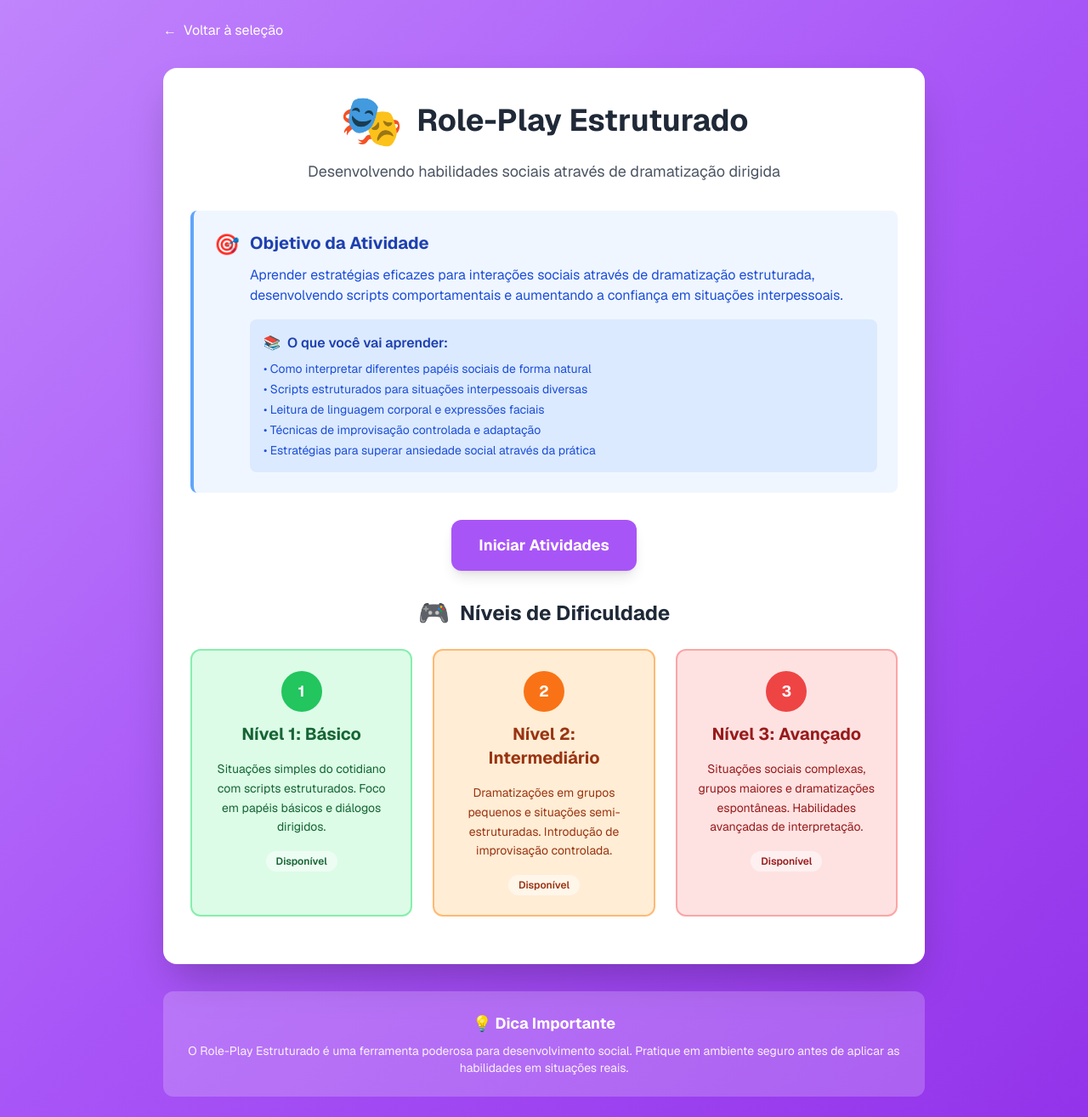
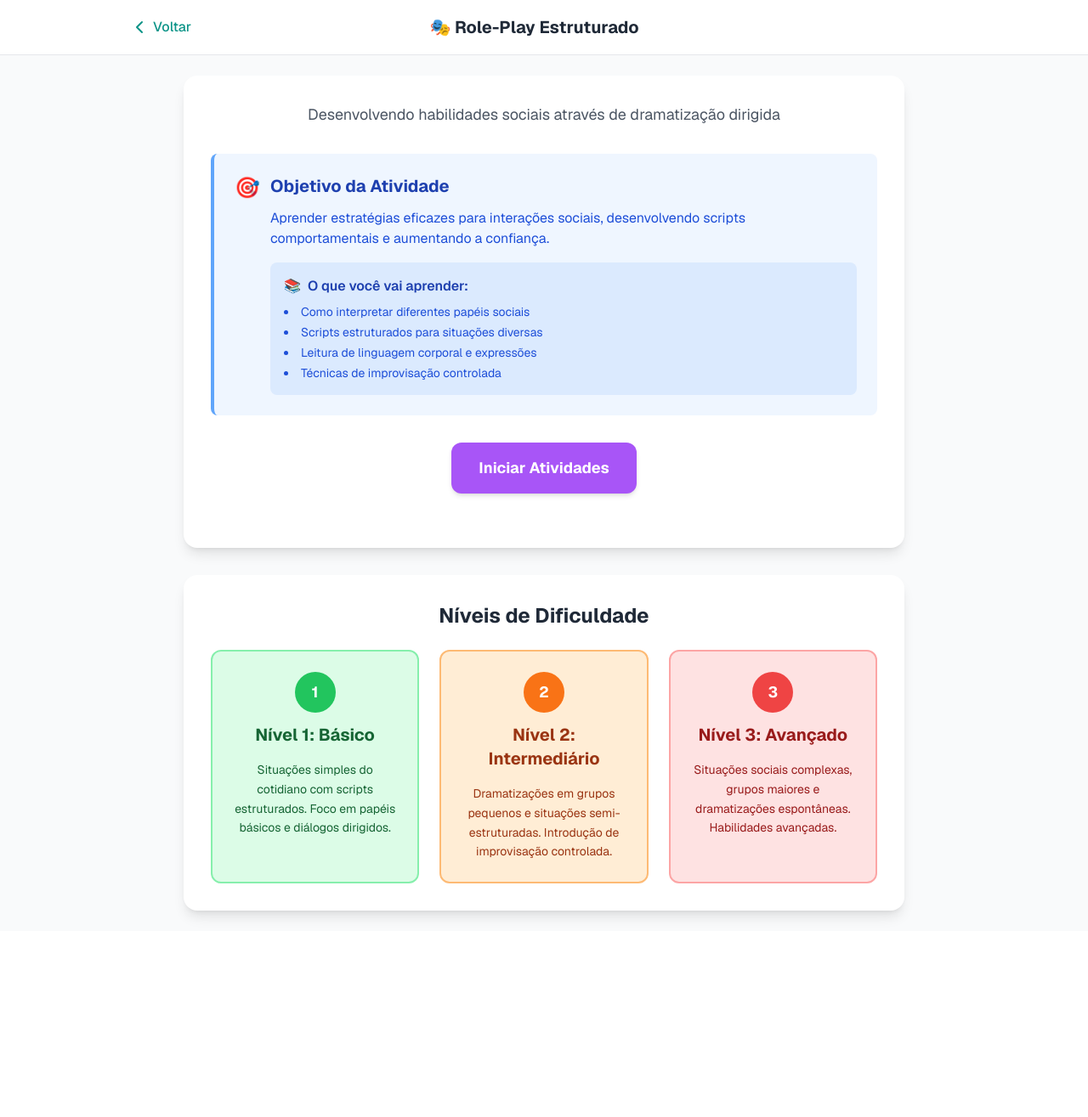
Before and after one commit to ClaudemirWork/teaplus-working, a Next.js app: page /structured-roleplay in a window 1280 px wide. Shown: the whole page at 85% size. After the commit the page ends 1096 px from the top, so only its background shows below. Built offline with nearby package versions, Linux system fonts and the light colour scheme.

Commit message:
Update page.tsx correção do botão voltar no jogo roleplay estruturado

```diff
--- a/app/structured-roleplay/page.tsx
+++ b/app/structured-roleplay/page.tsx
@@ -1,6 +1,8 @@
 'use client';
 
 import { useRouter } from 'next/navigation';
+import Link from 'next/link';
+import { ChevronLeft } from 'lucide-react';
 
 export default function StructuredRoleplay() {
   const router = useRouter();
@@ -36,7 +38,7 @@ export default function StructuredRoleplay() {
       bgColor: 'bg-red-100',
       borderColor: 'border-red-300',
       textColor: 'text-red-800',
-      description: 'Situações sociais complexas, grupos maiores e dramatizações espontâneas. Habilidades avançadas de interpretação.',
+      description: 'Situações sociais complexas, grupos maiores e dramatizações espontâneas. Habilidades avançadas.',
       available: true
     }
   ];
@@ -50,83 +52,76 @@ export default function StructuredRoleplay() {
   };
 
   return (
-    <div className="min-h-screen bg-gradient-to-br from-purple-400 via-purple-500 to-purple-600 p-6">
-      <div className="max-w-4xl mx-auto">
-        {/* Header com botão voltar */}
-        <div className="flex items-center justify-between mb-8">
-          <button
-            onClick={() => router.push('/combined')}
-            className="flex items-center text-white hover:text-purple-200 transition-colors"
+    <div className="min-h-screen bg-gray-50">
+      <header className="bg-white/90 backdrop-blur-sm border-b border-gray-200 sticky top-0 z-10">
+        <div className="max-w-5xl mx-auto px-4 sm:px-6">
+          <div className="flex items-center justify-between h-16">
+            <Link
+              href="/dashboard"
+              className="flex items-center text-teal-600 hover:text-teal-700 transition-colors"
             >
-            <span className="mr-2">←</span>
-            Voltar à seleção
-          </button>
+              <ChevronLeft className="h-6 w-6" />
+              <span className="ml-1 font-medium text-sm sm:text-base">Voltar</span>
+            </Link>
+            <h1 className="text-lg sm:text-xl font-bold text-gray-800 text-center flex items-center gap-2">
+              🎭 Role-Play Estruturado
+            </h1>
+            <div className="w-24"></div>
           </div>
+        </div>
+      </header>
 
-        {/* Card Principal */}
-        <div className="bg-white rounded-2xl shadow-2xl p-8 mb-8">
-          {/* Título e Descrição */}
+      <main className="max-w-4xl mx-auto p-6">
+        <div className="bg-white rounded-2xl shadow-lg p-8 mb-8">
           <div className="text-center mb-8">
-            <div className="flex items-center justify-center mb-4">
-              <span className="text-6xl mr-4">🎭</span>
-              <h1 className="text-4xl font-bold text-gray-800">Role-Play Estruturado</h1>
-            </div>
-            <p className="text-lg text-gray-600 max-w-2xl mx-auto">
+            <p className="text-lg text-gray-600">
               Desenvolvendo habilidades sociais através de dramatização dirigida
             </p>
           </div>
 
-          {/* Objetivo da Atividade */}
           <div className="bg-blue-50 border-l-4 border-blue-400 rounded-lg p-6 mb-8">
             <div className="flex items-start">
               <span className="text-2xl mr-3">🎯</span>
               <div>
                 <h2 className="text-xl font-bold text-blue-800 mb-3">Objetivo da Atividade</h2>
                 <p className="text-blue-700 mb-4">
-                  Aprender estratégias eficazes para interações sociais através de dramatização estruturada,
-                  desenvolvendo scripts comportamentais e aumentando a confiança em situações interpessoais.
+                  Aprender estratégias eficazes para interações sociais, desenvolvendo scripts comportamentais e aumentando a confiança.
                 </p>
-
                 <div className="bg-blue-100 rounded-lg p-4">
                   <h3 className="font-semibold text-blue-800 mb-2 flex items-center">
-                    <span className="mr-2">📚</span>
-                    O que você vai aprender:
+                    <span className="mr-2">📚</span> O que você vai aprender:
                   </h3>
-                  <ul className="text-blue-700 text-sm space-y-1">
-                    <li>• Como interpretar diferentes papéis sociais de forma natural</li>
-                    <li>• Scripts estruturados para situações interpessoais diversas</li>
-                    <li>• Leitura de linguagem corporal e expressões faciais</li>
-                    <li>• Técnicas de improvisação controlada e adaptação</li>
-                    <li>• Estratégias para superar ansiedade social através da prática</li>
+                  <ul className="text-blue-700 text-sm space-y-1 list-disc list-inside">
+                    <li>Como interpretar diferentes papéis sociais</li>
+                    <li>Scripts estruturados para situações diversas</li>
+                    <li>Leitura de linguagem corporal e expressões</li>
+                    <li>Técnicas de improvisação controlada</li>
                   </ul>
                 </div>
               </div>
             </div>
           </div>
 
-          {/* Botão Iniciar Atividades */}
           <div className="text-center mb-8">
             <button
               onClick={handleStartActivity}
-              className="bg-purple-500 hover:bg-purple-600 text-white px-8 py-4 rounded-xl font-bold text-lg shadow-lg hover:shadow-xl transition-all duration-300 transform hover:scale-105"
+              className="bg-purple-500 hover:bg-purple-600 text-white px-8 py-4 rounded-xl font-bold text-lg shadow-md hover:shadow-lg transition-all"
             >
               Iniciar Atividades
             </button>
           </div>
+        </div>
 
-          {/* Níveis de Dificuldade */}
-          <div className="mb-6">
-            <div className="flex items-center justify-center mb-6">
-              <span className="text-3xl mr-3">🎮</span>
+        <div className="bg-white rounded-2xl shadow-lg p-8">
+          <div className="text-center mb-6">
             <h2 className="text-2xl font-bold text-gray-800">Níveis de Dificuldade</h2>
           </div>
-
           <div className="grid md:grid-cols-3 gap-6">
             {levels.map((level) => (
               <div
                 key={level.id}
                 onClick={() => handleLevelClick(level.id)}
-                  className={`${level.bgColor} ${level.borderColor} border-2 rounded-xl p-6 cursor-pointer transition-all duration-300 hover:shadow-lg hover:scale-105 ${!level.available ? 'opacity-50 cursor-not-allowed' : ''}`}
+                className={`${level.bgColor} ${level.borderColor} border-2 rounded-xl p-6 cursor-pointer transition-all hover:shadow-lg hover:scale-105`}
               >
                 <div className="text-center mb-4">
                   <div className={`inline-flex items-center justify-center w-12 h-12 rounded-full ${
@@ -139,33 +134,14 @@ export default function StructuredRoleplay() {
                     Nível {level.number}: {level.title}
                   </h3>
                 </div>
-
                 <p className={`${level.textColor} text-sm text-center leading-relaxed`}>
                   {level.description}
                 </p>
-
-                  {level.available && (
-                    <div className="text-center mt-4">
-                      <span className={`${level.textColor} text-xs font-semibold bg-white bg-opacity-50 px-3 py-1 rounded-full`}>
-                        Disponível
-                      </span>
-                    </div>
-                  )}
               </div>
             ))}
           </div>
         </div>
-        </div>
-
-        {/* Rodapé Informativo */}
-        <div className="bg-white bg-opacity-20 rounded-xl p-6 text-center">
-          <h3 className="text-white font-bold text-lg mb-2">💡 Dica Importante</h3>
-          <p className="text-white text-sm opacity-90">
-            O Role-Play Estruturado é uma ferramenta poderosa para desenvolvimento social.
-            Pratique em ambiente seguro antes de aplicar as habilidades em situações reais.
-          </p>
-        </div>
-      </div>
+      </main>
     </div>
   );
 }
```
Lines whose indentation alone changed are shown as unchanged.
